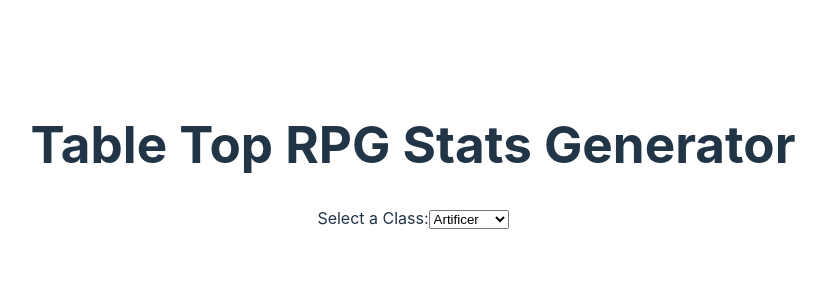
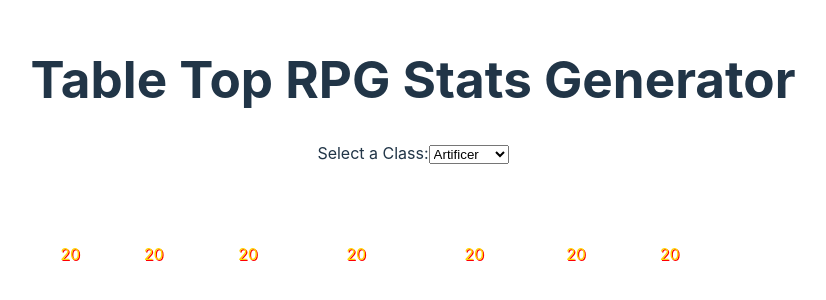
Before and after one commit to LoganMarrone/StatsGenerator, a React (Vite) app in the folder Stats-Generator/: page / in a window 1280 px wide. Shown: the part 244-544 px from the top of the page, without its empty margins (227-1053 px from the left). Built offline with nearby package versions, Linux system fonts and the light colour scheme.

Commit message:
Table creation and CSS

```diff
--- a/Stats-Generator/src/App.jsx
+++ b/Stats-Generator/src/App.jsx
@@ -1,5 +1,7 @@
 import { useState } from 'react'
 import './App.css'
+import './Stats.jsx'
+import Stats from './Stats.jsx'
 
 function App() {
   const [count, setCount] = useState(0)
@@ -24,6 +26,7 @@ function App() {
         <option value="warlock">Warlock</option>
         <option value="wizard">Wizard</option>
       </select>
+      <Stats></Stats>
       </div>
     </>
   )
--- /dev/null
+++ b/Stats-Generator/src/Stats.css
@@ -0,0 +1,14 @@
+table{
+    border: 1px solid white;
+    color: white;
+}
+th{
+    border: 1px solid white;
+    padding: 10px;
+}
+td{
+    border: 1px solid white;
+    padding: 25px;
+    text-shadow: 1px 1px red;
+    color: gold;
+}
--- a/Stats-Generator/src/Stats.jsx
+++ b/Stats-Generator/src/Stats.jsx
@@ -0,0 +1,30 @@
+import './Stats.css'
+
+function Stats(){
+    return(
+        <table>
+            <thead>
+                <th>Health</th>
+                <th>Strength</th>
+                <th>Dexterity</th>
+                <th>Constitution</th>
+                <th>Intelligence</th>
+                <th>Wisdom</th>
+                <th>Charisma</th>
+            </thead>
+            <tbody>
+                <tr>
+                <td>20</td>
+                <td>20</td>
+                <td>20</td>
+                <td>20</td>
+                <td>20</td>
+                <td>20</td>
+                <td>20</td>
+                </tr>
+            </tbody>
+        </table>
+    )
+}
+
+export default Stats
```
